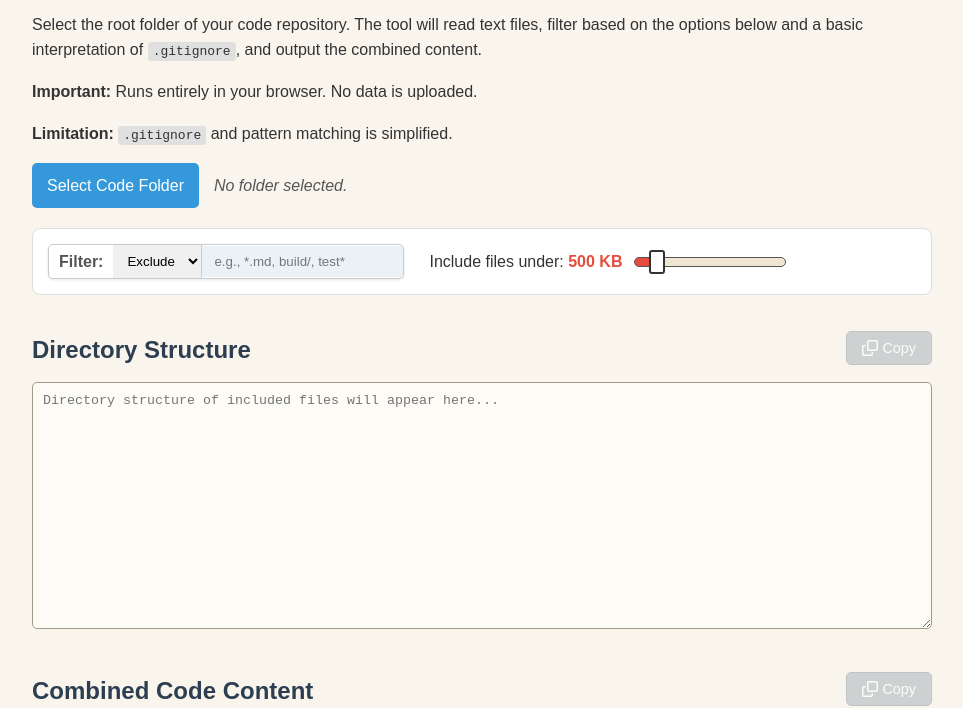
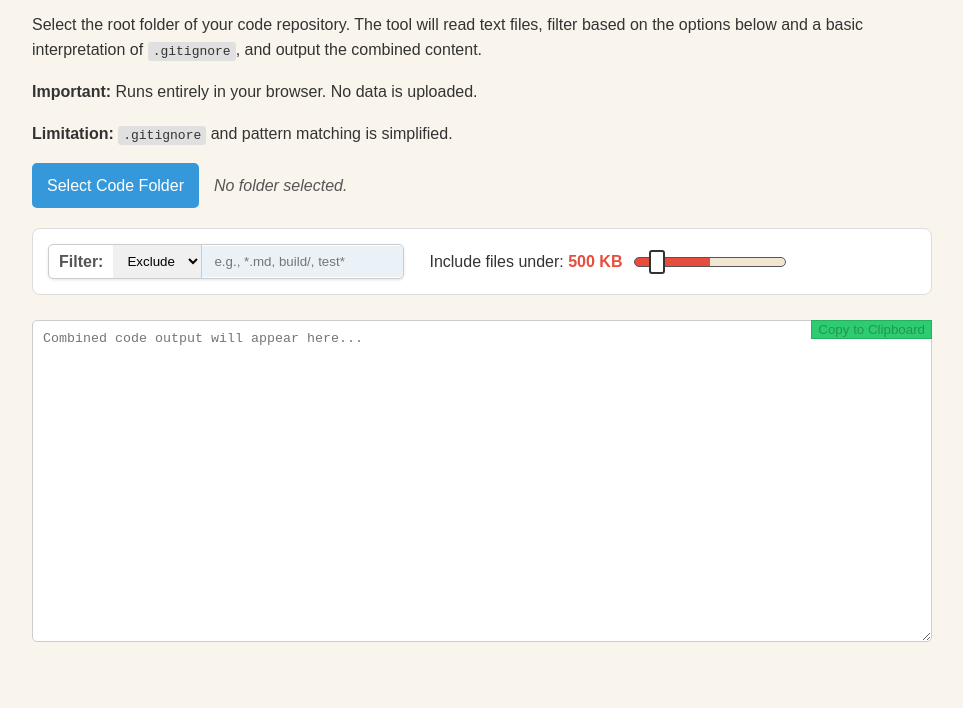
Before and after one commit to joaocarloscruz/gitingest, a plain HTML site: page index.html in a window 1280 px wide. Shown: the part 101-809 px from the top of the page, without its empty margins (158-1121 px from the left). Drawn offline with Linux system fonts and the light colour scheme.

Commit message:
Update index.html

```diff
--- a/index.html
+++ b/index.html
@@ -35,25 +35,9 @@
         </div>
     </div>
 
-    <!-- === NEW Directory Structure Section === -->
-    <div class="directory-structure-container">
-        <h2>Directory Structure</h2>
-        <button id="copyStructureButton" class="copy-button" disabled>
-             <svg xmlns="http://www.w3.org/2000/svg" height="16" viewBox="0 0 16 16" width="16" aria-hidden="true" style="vertical-align: middle; margin-right: 4px;"><path fill-rule="evenodd" d="M0 6.75C0 5.784.784 5 1.75 5h1.5a.75.75 0 010 1.5h-1.5a.25.25 0 00-.25.25v7.5c0 .138.112.25.25.25h7.5a.25.25 0 00.25-.25v-1.5a.75.75 0 011.5 0v1.5A1.75 1.75 0 019.25 16h-7.5A1.75 1.75 0 010 14.25v-7.5z"></path><path fill-rule="evenodd" d="M5 1.75C5 .784 5.784 0 6.75 0h7.5C15.216 0 16 .784 16 1.75v7.5A1.75 1.75 0 0114.25 11h-7.5A1.75 1.75 0 015 9.25v-7.5zm1.75-.25a.25.25 0 00-.25.25v7.5c0 .138.112.25.25.25h7.5a.25.25 0 00.25-.25v-7.5a.25.25 0 00-.25-.25h-7.5z"></path></svg>
-            Copy
-        </button>
-        <textarea id="directoryOutput" rows="15" placeholder="Directory structure of included files will appear here..." readonly></textarea>
-    </div>
-    <!-- === END Directory Structure Section === -->
-
-
     <div class="output-container">
-        <h2>Combined Code Content</h2> <!-- Added heading for clarity -->
         <textarea id="output" rows="20" placeholder="Combined code output will appear here..." readonly></textarea>
-        <button id="copyButton" class="copy-button" disabled>
-             <svg xmlns="http://www.w3.org/2000/svg" height="16" viewBox="0 0 16 16" width="16" aria-hidden="true" style="vertical-align: middle; margin-right: 4px;"><path fill-rule="evenodd" d="M0 6.75C0 5.784.784 5 1.75 5h1.5a.75.75 0 010 1.5h-1.5a.25.25 0 00-.25.25v7.5c0 .138.112.25.25.25h7.5a.25.25 0 00.25-.25v-1.5a.75.75 0 011.5 0v1.5A1.75 1.75 0 019.25 16h-7.5A1.75 1.75 0 010 14.25v-7.5z"></path><path fill-rule="evenodd" d="M5 1.75C5 .784 5.784 0 6.75 0h7.5C15.216 0 16 .784 16 1.75v7.5A1.75 1.75 0 0114.25 11h-7.5A1.75 1.75 0 015 9.25v-7.5zm1.75-.25a.25.25 0 00-.25.25v7.5c0 .138.112.25.25.25h7.5a.25.25 0 00.25-.25v-7.5a.25.25 0 00-.25-.25h-7.5z"></path></svg>
-            Copy
-        </button>
+        <button id="copyButton" disabled>Copy to Clipboard</button>
     </div>
 
     <script src="script.js"></script>
```
